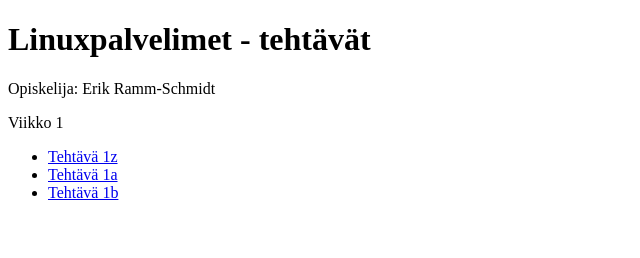
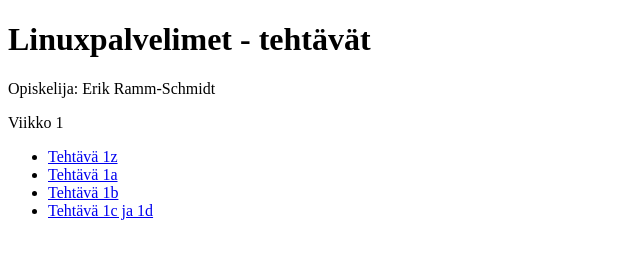
Before and after one commit to bgu152/linuxpalvelimet_h1, a plain HTML site: page index.html in a window 1280 px wide. Shown: the whole page, without its empty margins (0-640 px from the left). Drawn offline with Linux system fonts and the light colour scheme.

Commit message:
tehtävä 1 valmis2

```diff
--- a/index.html
+++ b/index.html
@@ -16,6 +16,7 @@
         <li><a href="teht1z.html">Tehtävä 1z</a></li>
         <li><a href="teht1a.html">Tehtävä 1a</a></li>
         <li><a href="teht1b.html">Tehtävä 1b</a></li>
+        <li><a href="teht1c.html">Tehtävä 1c ja 1d</a></li>
     </ul>
     </p>
 
```
